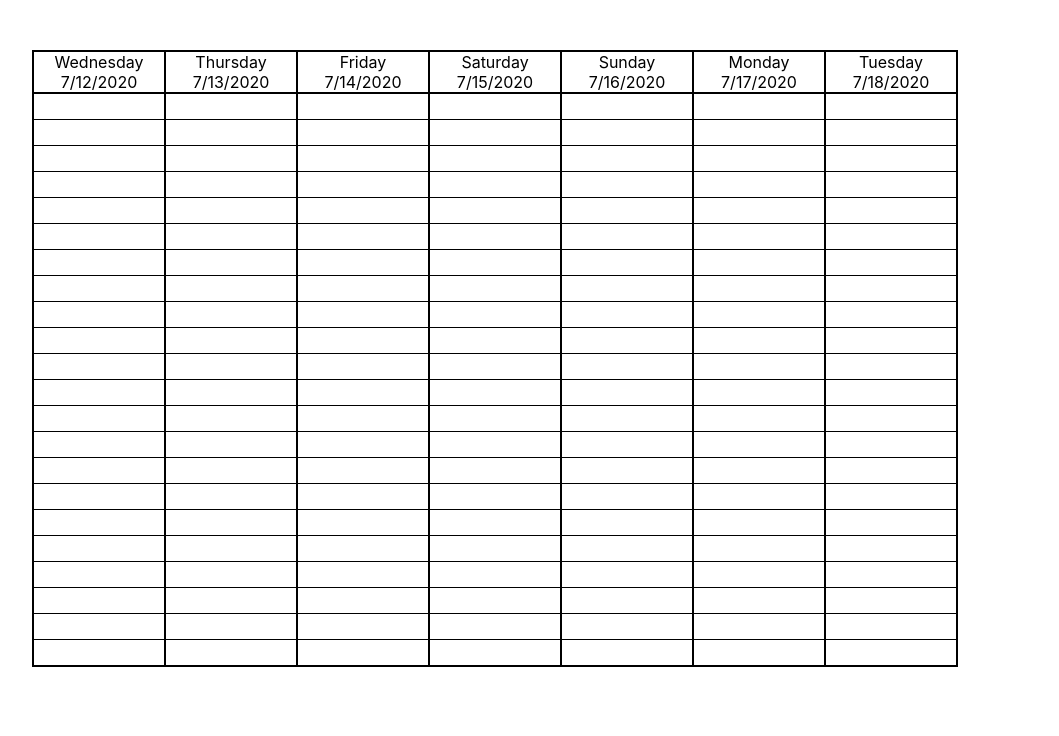
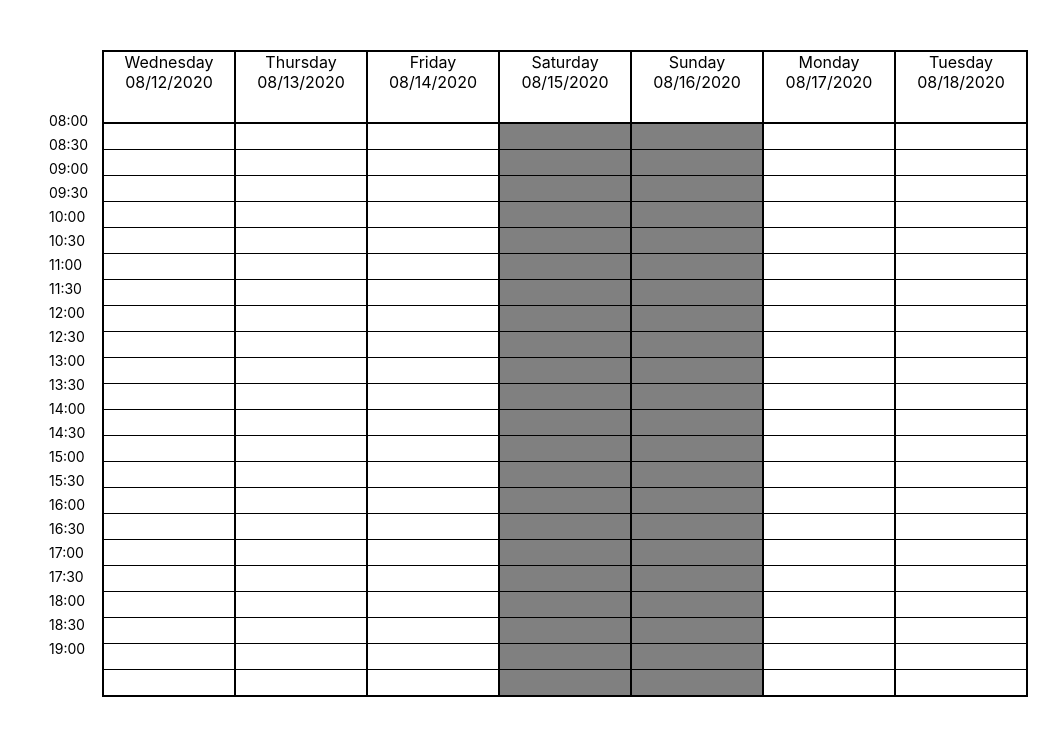
Before and after one commit to Tinmar3/Kalendar, a React (Create React App) app: page / in a window 1280 px wide. Shown: the top 736 px of the page, without its empty margins (16-1075 px from the left). Built offline with nearby package versions, Linux system fonts and the light colour scheme.

Commit message:
period hours render + conditions start

```diff
--- a/package.json
+++ b/package.json
@@ -6,10 +6,11 @@
     "@testing-library/jest-dom": "^4.2.4",
     "@testing-library/react": "^9.5.0",
     "@testing-library/user-event": "^7.2.1",
+    "date-fns": "^2.15.0",
+    "node-sass": "^4.14.1",
     "react": "^16.13.1",
     "react-dom": "^16.13.1",
-    "react-scripts": "3.4.2",
-    "node-sass": "^4.14.1"
+    "react-scripts": "3.4.2"
   },
   "scripts": {
     "start": "react-scripts start",
--- a/src/App.js
+++ b/src/App.js
@@ -1,5 +1,6 @@
 import './App.scss'
 import React, { Component } from 'react'
+import { format, add } from 'date-fns'
 
 export default class App extends Component {
   constructor (props) {
@@ -10,8 +11,8 @@ export default class App extends Component {
 
     this.MAX_WEEKLY_PERIODS = 2
     this.MAX_DAILY_PERIODS = 1
-    this.PERIOD_LENGTH_MINS = 30
-    this.PAUSE_LENGTH_MINS = 90
+    this.PERIOD_LENGTH_MINS = 30 // period length in minutes
+    this.PAUSE_LENGTH_MINS = 90 // pause length in minutes
     this.MAX_WORK_HOUR = 19
     this.MIN_WORK_HOUR = 8
     this.WORK_TIME_ODD = { start: 13, end: this.MAX_WORK_HOUR, pauseStart: 16 }
@@ -20,7 +21,18 @@ export default class App extends Component {
 
     this.MOCK_SELECTED_PERIODS = [
       {
-
+        date: 12,
+        month: 8,
+        year: 2020,
+        hour: 9,
+        minute: 0
+      },
+      {
+        date: 13,
+        month: 8,
+        year: 2020,
+        hour: 17,
+        minute: 30
       }
     ]
   }
@@ -31,11 +43,10 @@ export default class App extends Component {
 
   get nextSevenDays () {
     const nextSevenDays = []
-    const today = new Date()
     for (let i = 1; i <= 7; i++) {
-      const thisDate = new Date()
-      thisDate.setDate(today.getDate() + i)
-      nextSevenDays.push(thisDate)
+      nextSevenDays.push(add(new Date(), { days: i }))
+      // console.log(new Date(2020, 8, 17))
+      // nextSevenDays.push(add(new Date(2020, 7, 17), { days: i }))
     }
     return nextSevenDays
   }
@@ -44,16 +55,34 @@ export default class App extends Component {
     return this.state.selectedPeriods.length === this.MAX_WEEKLY_PERIODS
   }
 
-  getDateString (date) {
-    return date.getMonth() + '/' + date.getDate() + '/' + date.getFullYear()
+  renderPeriods (dateObj) {
+    const dayPeriods = []
+    const thisDate = new Date(dateObj)
+    const isSunday = dateObj.getDay() === 0
+    const isOddDateSaturday = (dateObj.getDay() === 6 && dateObj.getDate() % 2)
+
+    for (let i = 1; i <= this.dailyPeriodsCount; i++) {
+      if (isSunday || isOddDateSaturday) {
+        dayPeriods.push(<li key={i} className="notWorking"></li>)
+      } else {
+        dayPeriods.push(<li key={i}></li>)
+      }
+    }
+
+    // od datea slagati koje indexe treba bojati, a ne obratno
+
+    return dayPeriods
   }
 
-  renderPeriods (date) {
-    const dayPeriods = []
-    for (let i = 1; i <= this.dailyPeriodsCount; i++) {
-      dayPeriods.push(<li></li>)
+  renderPeriodHours () {
+    const hours = []
+    for (let i = this.MIN_WORK_HOUR; i <= this.MAX_WORK_HOUR; i++) {
+      hours.push(<li key={i + 'full'}>{('0' + i).slice(-2) + ':00'}</li>)
+      if (i < this.MAX_WORK_HOUR) {
+        hours.push(<li key={i + 'half'}>{('0' + i).slice(-2) + ':30'}</li>)
+      }
     }
-    return dayPeriods
+    return hours
   }
 
   render () {
@@ -61,14 +90,17 @@ export default class App extends Component {
     return (
       <main>
         <div className="calendar">
+          <ul className="calendar__Hours">
+            { this.renderPeriodHours() }
+          </ul>
           {this.nextSevenDays.map(day =>
             <div key={day.getDate()} className="calendar__Day">
               <div className="calendar__DayNameDate">
                 <span>{ this.DAYS[day.getDay()] }</span>
-                <span>{ this.getDateString(day) }</span>
+                <span>{ format(day, 'MM/dd/yyyy') }</span>
               </div>
               <ul className="calendar__Periods">
-                {this.renderPeriods().map(period => period)}
+                {this.renderPeriods(day)}
               </ul>
             </div>
           )}
--- a/src/App.scss
+++ b/src/App.scss
@@ -7,11 +7,12 @@ ul {
 }
 
 main {
-  padding: 50px;
+  padding: 50px 120px;
 }
 
 .calendar {
   display: flex;
+  position: relative;
 }
 
 .calendar__Day {
@@ -23,8 +24,21 @@ main {
 .calendar__DayNameDate {
   text-align: center;
   border-bottom: 2px solid black;
+  height: 70px;
   span {
     display: block;
+  }
+}
+
+.calendar__Hours {
+  position: absolute;
+    left: -55px;
+    top: 62px;
+    font-size: 14px;
+  li {
+    &:not(:last-child) {
+      margin-bottom: 7px;
+    }
   }
 }
 
@@ -34,8 +48,14 @@ main {
     &:not(:last-child) {
       border-bottom: 1px solid black;
     }
+    // &:nth-child(2n):not(:last-child) {
+    //   border-bottom: 2px solid black;
+    // }
     &.enabled {
       cursor: pointer;
     }
+    &.notWorking {
+      background-color: gray;
+    }
   }
 }
```
